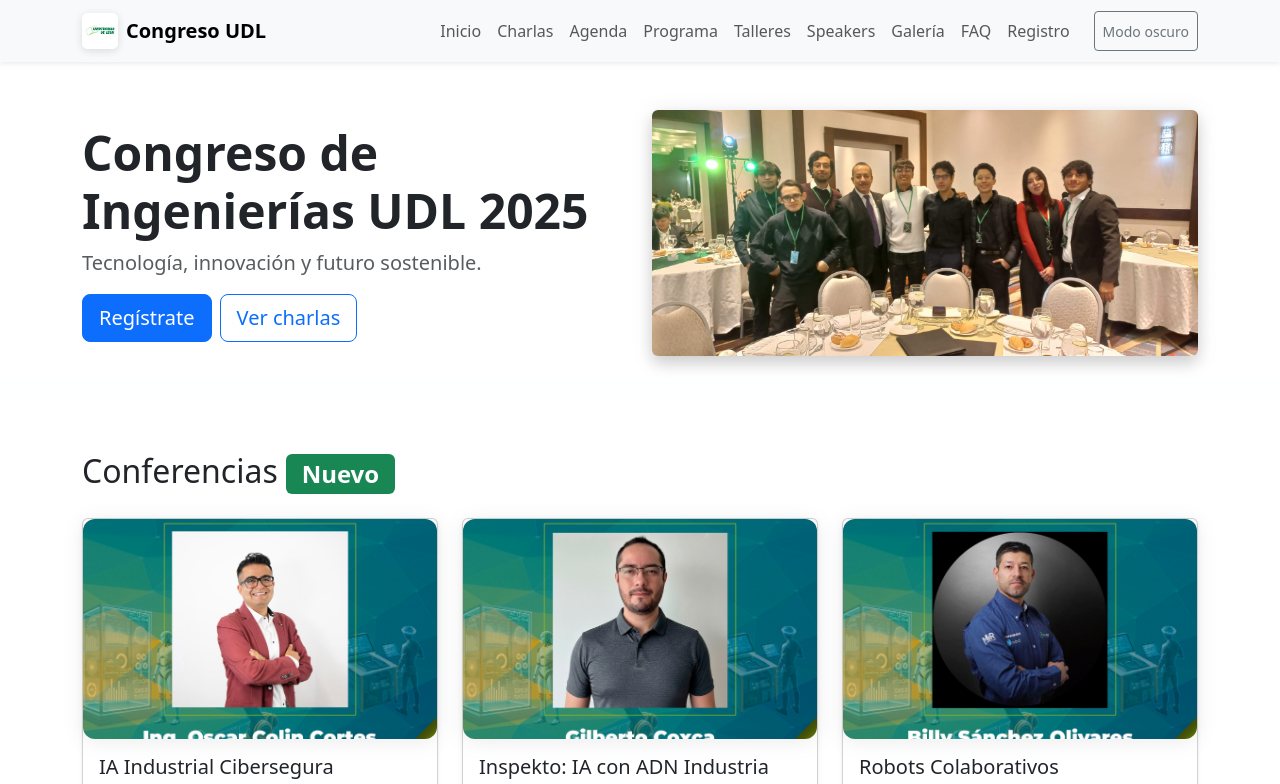
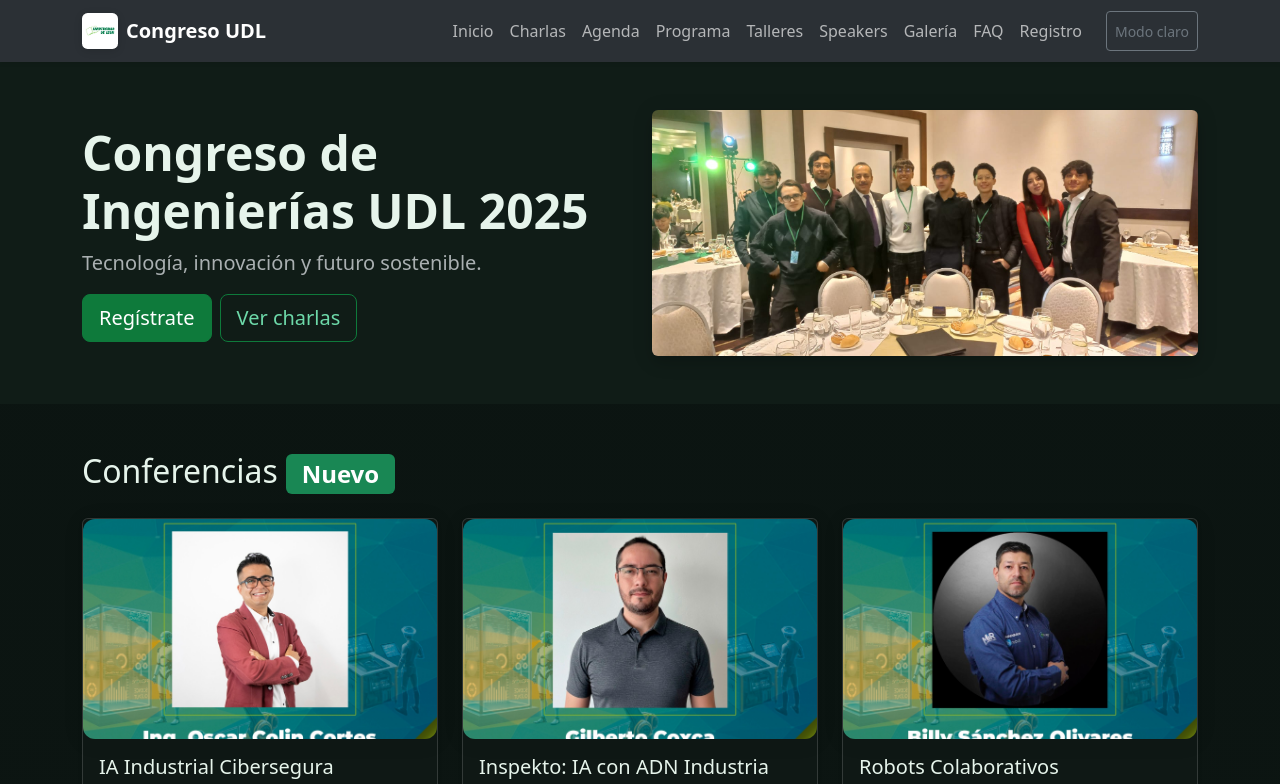
Before and after one commit to Mario2628/bootstrap_landing_page, a plain HTML site: page index.html in a window 1280 px wide. Both pictures are taken after a click on the button "Modo oscuro". Shown: the top 784 px of the page. Drawn offline with nearby package versions, Linux system fonts and the light colour scheme.

Commit message:
Version 5

```diff
--- a/index.html
+++ b/index.html
@@ -5,18 +5,23 @@
   <meta name="viewport" content="width=device-width, initial-scale=1">
   <title>Congreso de Ingenierías UDL 2025</title>
 
-  <!-- APLICAR TEMA ANTES DE PINTAR LA PÁGINA (arregla el botón definitivamente) -->
+  <!-- APLICA EL TEMA ANTES DE PINTAR: html + (cuando exista) body -->
   <script>
     (function() {
       try {
-        var key = 'udl_theme';
-        var saved = localStorage.getItem(key);
-        // Si hay tema guardado (dark/light), aplícalo antes de cargar estilos.
-        if (saved === 'dark' || saved === 'light') {
-          document.documentElement.setAttribute('data-bs-theme', saved);
+        var KEY = 'udl_theme';
+        var saved = localStorage.getItem(KEY);
+        var theme = (saved === 'dark' || saved === 'light') ? saved : 'light';
+        document.documentElement.setAttribute('data-bs-theme', theme);
+        if (document.body) {
+          document.body.setAttribute('data-bs-theme', theme);
+        } else {
+          document.addEventListener('DOMContentLoaded', function(){
+            document.body.setAttribute('data-bs-theme', theme);
+          });
         }
       } catch(e) {
-        // Si localStorage falla (modo privado estricto), no rompe la página.
+        // ignora
       }
     })();
   </script>
@@ -29,7 +34,7 @@
 <!-- NAVBAR -->
 <nav class="navbar navbar-expand-lg bg-body-tertiary sticky-top shadow-sm">
   <div class="container">
-    <!-- Logo + texto (ajusta la ruta del logo si es .png) -->
+    <!-- Logo + texto -->
     <a class="navbar-brand fw-bold d-flex align-items-center gap-2" href="#">
       <img src="congreso/logo_udl.jpg" alt="Logo UDL" class="brand-logo">
       <span>Congreso UDL</span>
@@ -324,22 +329,32 @@
   </div>
 </div>
 
+<!-- Bootstrap con defer -->
 <script defer src="https://cdn.jsdelivr.net/npm/bootstrap@5.3.3/dist/js/bootstrap.bundle.min.js"></script>
-<script>
+
+<!-- Script robusto con defer y try/catch (NO rompe si falla algo) -->
+<script defer>
 (() => {
   // =======================
-  //  Validación + Toast
+  //  Validación + Toast (a prueba de fallos)
   // =======================
   const form = document.getElementById('regForm');
   const toastEl = document.getElementById('toastOk');
-  const toast = toastEl ? new bootstrap.Toast(toastEl) : null;
+  let toast = null;
+  try {
+    if (window.bootstrap && bootstrap.Toast && toastEl) {
+      toast = new bootstrap.Toast(toastEl);
+    }
+  } catch (e) {
+    // si bootstrap no está, no rompemos la app
+  }
 
   form?.addEventListener('submit', (e) => {
     e.preventDefault();
     if (!form.checkValidity()) {
       e.stopPropagation();
     } else {
-      toast?.show();
+      try { toast?.show(); } catch(e){}
       form.reset();
       form.classList.remove('was-validated');
       return;
@@ -348,33 +363,40 @@
   });
 
   // ============================================
-  //  BOTÓN Modo oscuro (persistente y fiable)
+  //  BOTÓN Modo oscuro (persistente) — ultra defensivo
   // ============================================
-  const THEME_KEY = 'udl_theme';
+  const KEY = 'udl_theme';
   const html = document.documentElement;
+  const body = document.body;
   const btnTheme = document.getElementById('toggleTheme');
 
-  function syncBtnText() {
-    if (!btnTheme) return;
-    const isDark = html.getAttribute('data-bs-theme') === 'dark';
-    btnTheme.textContent = isDark ? 'Modo claro' : 'Modo oscuro';
+  function setTheme(theme){
+    html.setAttribute('data-bs-theme', theme);
+    body.setAttribute('data-bs-theme', theme);
+    try { localStorage.setItem(KEY, theme); } catch(e){}
+    syncBtnText();
   }
-
-  // Sincroniza texto al cargar (después de aplicar tema temprano)
+  function currentTheme(){
+    return html.getAttribute('data-bs-theme') || 'light';
+  }
+  function syncBtnText(){
+    if(!btnTheme) return;
+    btnTheme.textContent = currentTheme() === 'dark' ? 'Modo claro' : 'Modo oscuro';
+  }
+  // Sincroniza texto al cargar
   syncBtnText();
 
+  // Toggle siempre funcional
   btnTheme?.addEventListener('click', () => {
-    const next = (html.getAttribute('data-bs-theme') === 'dark') ? 'light' : 'dark';
-    html.setAttribute('data-bs-theme', next);
-    try { localStorage.setItem(THEME_KEY, next); } catch(e) {}
-    syncBtnText();
+    const next = currentTheme() === 'dark' ? 'light' : 'dark';
+    setTheme(next);
   });
 
   // =======================
   //  Navbar: sombra onScroll
   // =======================
   const nav = document.querySelector('.navbar');
-  const onScroll = () => nav.classList.toggle('scrolled', window.scrollY > 10);
+  const onScroll = () => nav?.classList.toggle('scrolled', window.scrollY > 10);
   onScroll();
   window.addEventListener('scroll', onScroll);
 })();
```
